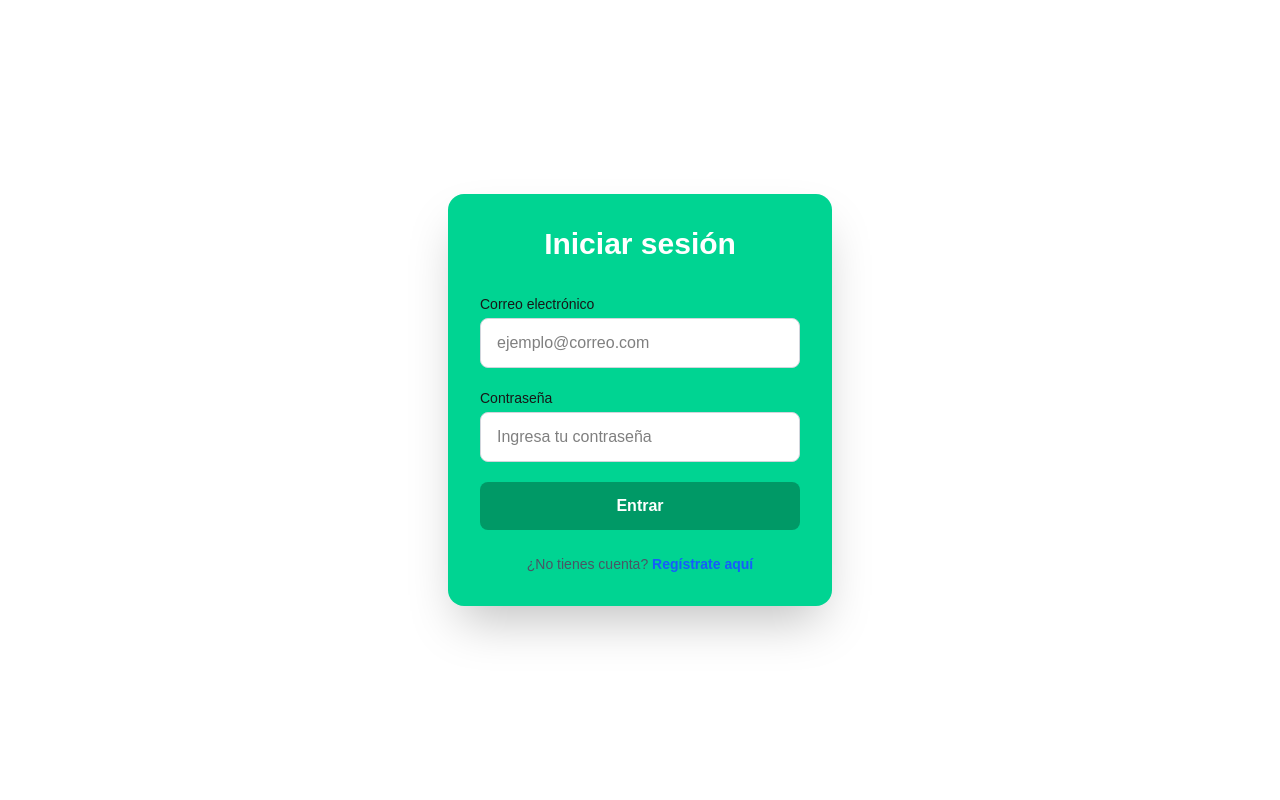
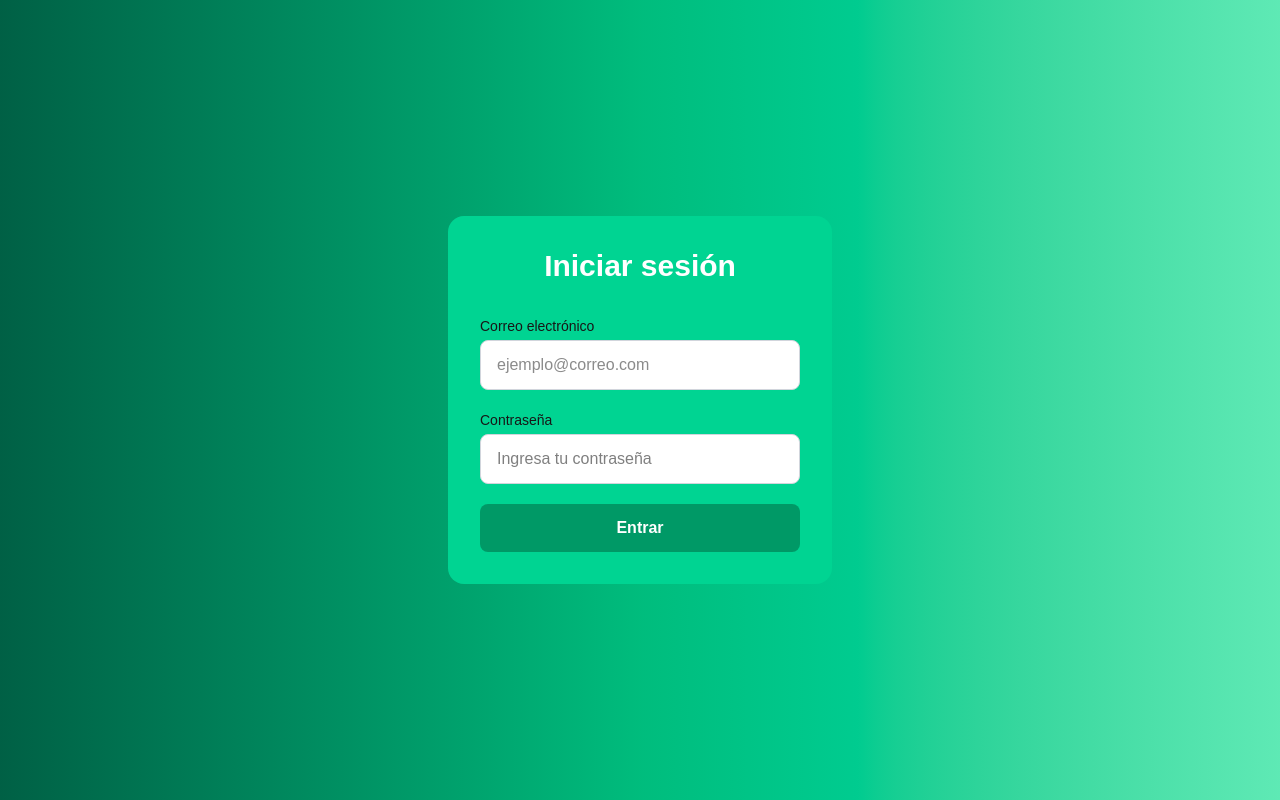
Before and after one commit to Uni-Space-Projects/S.I.M.S, a Next.js app in the folder frontend/: page /login in a window 1280 px wide. Built offline with nearby package versions, Linux system fonts and the light colour scheme.

Commit message:
Restaurar el codigo de login manualmente

```diff
--- a/frontend/app/login/page.tsx
+++ b/frontend/app/login/page.tsx
@@ -1,11 +1,8 @@
 "use client";
 
 import { useState } from "react";
-import Link from "next/link";
-import { useRouter } from "next/navigation";
 
 export default function LoginPage() {
-    const router = useRouter();
     const [email, setEmail] = useState("");
     const [password, setPassword] = useState("");
 
@@ -32,30 +29,23 @@ export default function LoginPage() {
 
             const data = await response.json();
 
-            if (response.ok) {
+            if (data.success) {
                 setMessage("Inicio de sesión exitoso");
-                console.log("Usuario:", data.nombre);
-                console.log(data);
-                // Guardar usuario en localStorage para las publicaciones
-                localStorage.setItem("sims_user_id", JSON.stringify(data.id));
-
-                setTimeout(() => {
-                    router.push("/inicio");
-                }, 500);
+                console.log("Usuario:", data.user);
             } else {
                 setMessage(data.message || "Error al iniciar sesión");
-                setLoading(false);
             }
         } catch (error) {
             setMessage("No se pudo conectar con el servidor");
             console.error("Error en login:", error);
+        } finally {
             setLoading(false);
         }
     }
 
     return (
-        <main className="min-h-screen flex items-center justify-center bg-background px-4">
-            <section className="w-full max-w-sm rounded-2xl bg-emerald-400 p-8 shadow-2xl">
+        <main className="min-h-screen flex items-center justify-center bg-linear-to-r from-emerald-800 via-emerald-500 to-emerald-300 px-4">
+            <section className="w-full max-w-sm rounded-2xl bg-emerald-400 p-8">
                 <div className="mb-8 text-center">
                     <h1 className="text-3xl font-bold text-white">
                         Iniciar sesión
@@ -77,7 +67,7 @@ export default function LoginPage() {
                             placeholder="ejemplo@correo.com"
                             value={email}
                             onChange={(event) => setEmail(event.target.value)}
-                            className="w-full rounded-lg border text-black border-gray-300 px-4 py-3 bg-white outline-none focus:border-emerald-500 focus:ring-2 focus:ring-emerald-200"
+                            className="w-full rounded-lg border border-gray-300 px-4 py-3 bg-white outline-none focus:border-emerald-500 focus:ring-2 focus:ring-emerald-200"
                             required
                         />
                     </div>
@@ -110,13 +100,6 @@ export default function LoginPage() {
                     </button>
                 </form>
 
-                <p className="mt-6 text-center text-sm text-gray-600">
-                    ¿No tienes cuenta?{" "}
-                    <Link href="/register" className="font-semibold text-blue-600 hover:text-blue-700">
-                        Regístrate aquí
-                    </Link>
-                </p>
-
                 {message && (
                     <p className="mt-5 text-center text-sm font-medium text-gray-700">
                         {message}
```
